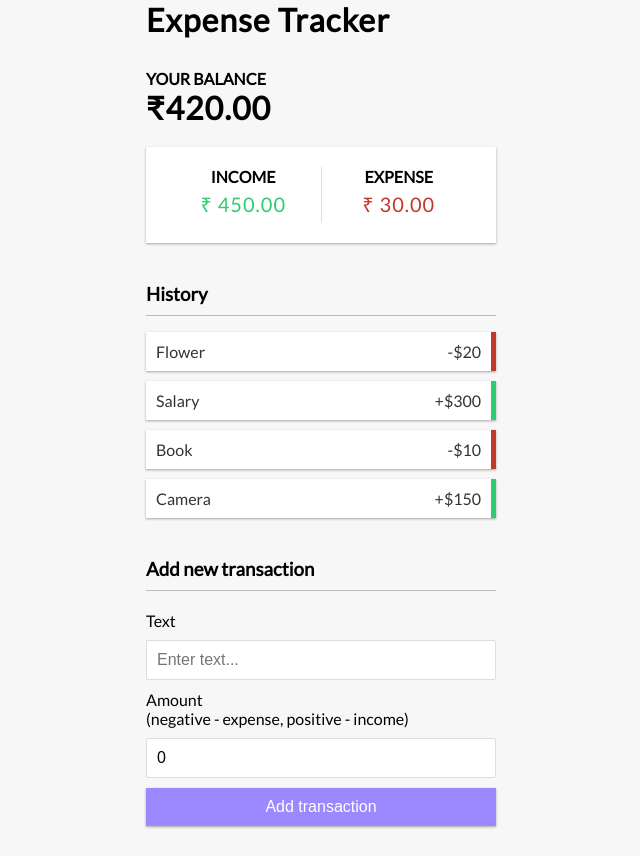
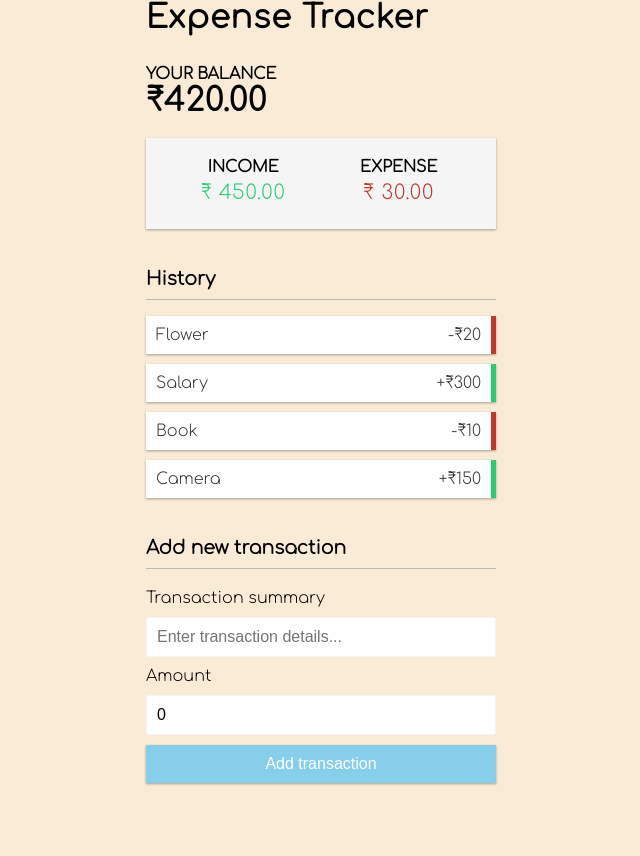
Before and after one commit to arpitjaswal/XpenseLogger, a React (Create React App) app in the folder xpenselogger/: page / in a window 1280 px wide. Shown: the whole page, without its empty margins (319-959 px from the left). After the commit the page ends 813 px from the top, so only its background shows below. Built offline with nearby package versions, Linux system fonts and the light colour scheme.

Commit message:
webapp deployed

```diff
--- a/xpenselogger/src/App.css
+++ b/xpenselogger/src/App.css
@@ -1,5 +1,4 @@
-@import url('https://fonts.googleapis.com/css?family=Lato&display=swap');
-
+@import url('https://fonts.googleapis.com/css2?family=Comfortaa:wght@300&display=swap');
 :root {
   --box-shadow: 0 1px 3px rgba(0, 0, 0, 0.12), 0 1px 2px rgba(0, 0, 0, 0.24);
 }
@@ -9,14 +8,14 @@
 }
 
 body {
-  background-color: #f7f7f7;
+  background-color: antiquewhite;
   display: flex;
   flex-direction: column;
   align-items: center;
   justify-content: center;
   min-height: 100vh;
   margin: 0;
-  font-family: 'Lato', sans-serif;
+  font-family: 'Comfortaa', sans-serif;
 }
 
 .container {
@@ -41,7 +40,7 @@ h4 {
 }
 
 .inc-exp-container {
-  background-color: #fff;
+  background-color: whitesmoke;
   box-shadow: var(--box-shadow);
   padding: 20px;
   display: flex;
@@ -55,7 +54,7 @@ h4 {
 }
 
 .inc-exp-container > div:first-of-type {
-  border-right: 1px solid #dedede;
+  border-right: 1px solid whitesmoke;
 }
 
 .money {
@@ -79,7 +78,7 @@ label {
 
 input[type='text'],
 input[type='number'] {
-  border: 1px solid #dedede;
+  border: 1px solid whitesmoke;
   border-radius: 2px;
   display: block;
   font-size: 16px;
@@ -89,7 +88,7 @@ input[type='number'] {
 
 .btn {
   cursor: pointer;
-  background-color: #9c88ff;
+  background-color: skyblue;
   box-shadow: var(--box-shadow);
   color: #fff;
   border: 0;
--- a/xpenselogger/src/components/AddTransaction.jsx
+++ b/xpenselogger/src/components/AddTransaction.jsx
@@ -20,13 +20,12 @@ const AddTransaction = () => {
       <h3>Add new transaction</h3>
       <form onSubmit={onSubmit}>
         <div className="form-control">
-          <label htmlFor="text">Text</label>
-          <input type="text" value={text} onChange={(e) => setText(e.target.value)} placeholder="Enter text..." />
+          <label htmlFor="text">Transaction summary</label>
+          <input type="text" value={text} onChange={(e) => setText(e.target.value)} placeholder="Enter transaction details..." />
         </div>
         <div className="form-control">
           <label htmlFor="amount"
-            >Amount <br />
-            (negative - expense, positive - income)</label
+            >Amount <br /></label
           >
           <input type="number" value={amount} onChange={(e) => setAmount(e.target.value)} placeholder="Enter amount..." />
         </div>
--- a/xpenselogger/src/components/Transaction.jsx
+++ b/xpenselogger/src/components/Transaction.jsx
@@ -6,7 +6,7 @@ const Transaction = ({transaction}) => {
     const sign = transaction.amount<0?"-":"+";
   return (
     <li className={transaction.amount<0?"minus":"plus"}>
-              {transaction.text} <span>{sign}${Math.abs(transaction.amount)}</span><button className='delete-btn' onClick={()=>deleteTransaction(transaction.id)}>x</button>
+              {transaction.text} <span>{sign}₹{Math.abs(transaction.amount)}</span><button className='delete-btn' onClick={()=>deleteTransaction(transaction.id)}>x</button>
           </li>
   )
 }
```
